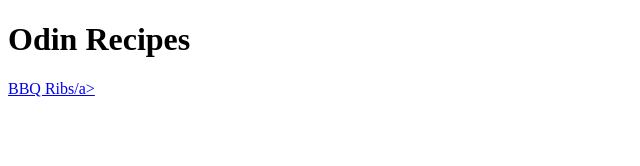
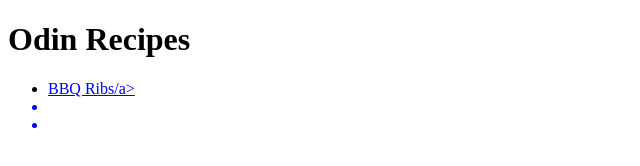
Before and after one commit to hellogabor/odin-recipes, a plain HTML site: page index.html in a window 1280 px wide. Shown: the whole page, without its empty margins (0-640 px from the left). Drawn offline with Linux system fonts and the light colour scheme.

Commit message:
Prepare home page for multiple recipes

```diff
--- a/index.html
+++ b/index.html
@@ -8,6 +8,10 @@
 </head>
 <body>
     <h1>Odin Recipes</h1>
-    <a href="recipes/ribs.html">BBQ Ribs/a>
+    <ul>
+        <li><a href="recipes/ribs.html">BBQ Ribs/a></li>
+        <li></li>
+        <li></li>
+    </ul>
 </body>
 </html>
```
